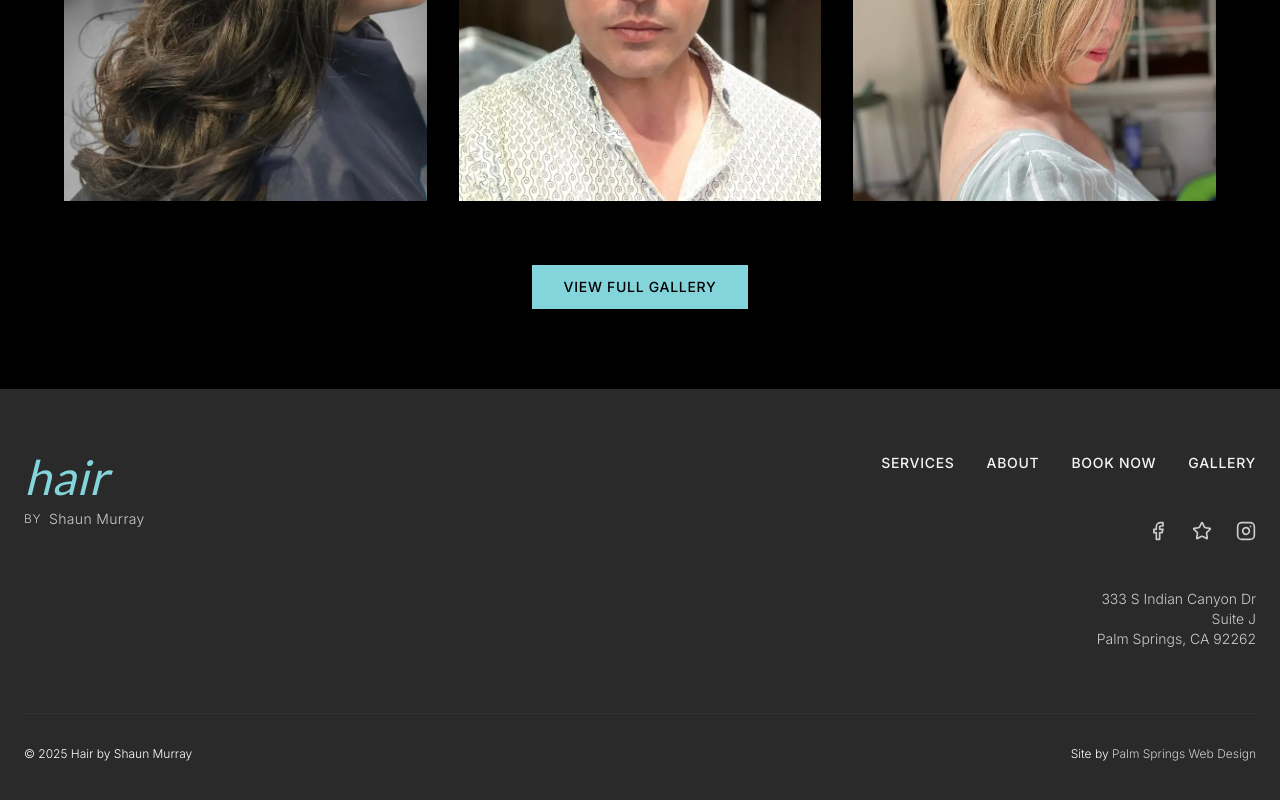
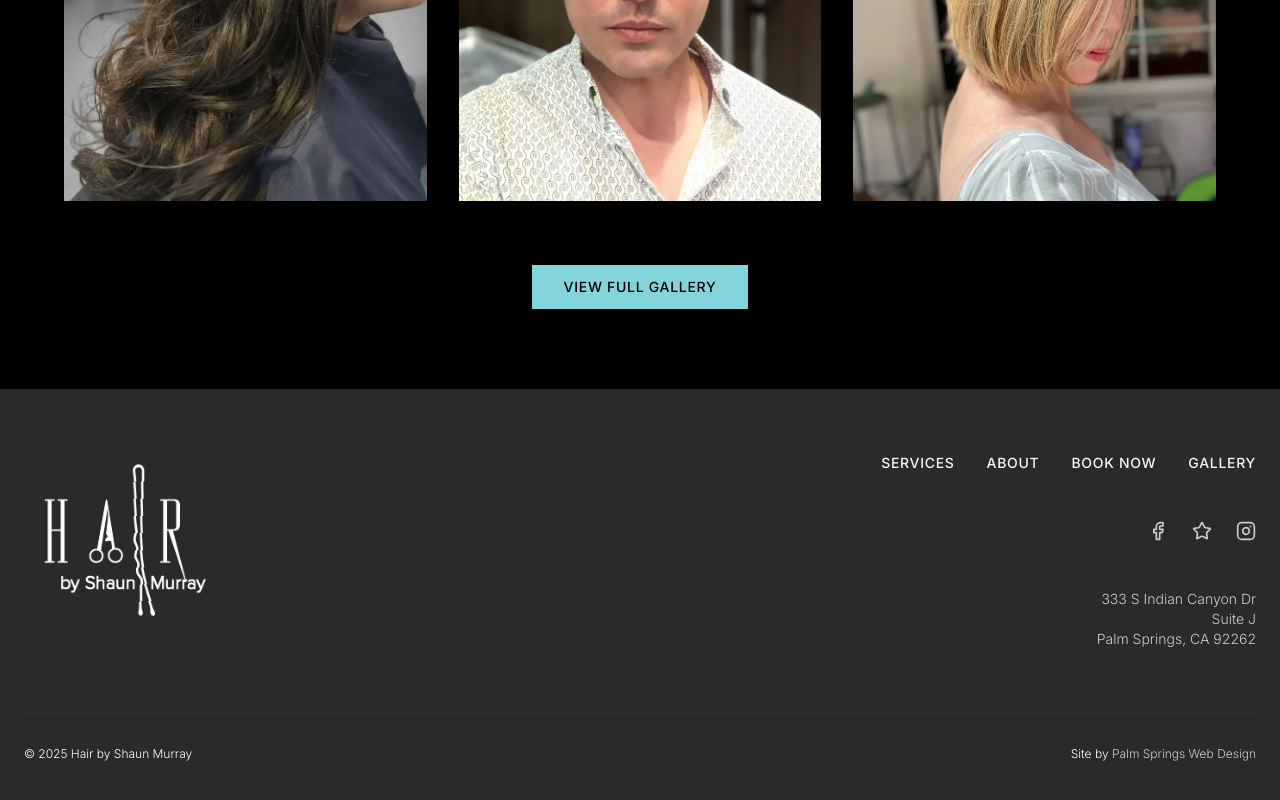
Before and after one commit to jbentley10/hair-by-shaun-murray, a Next.js app: page / in a window 1280 px wide. Shown: the part 3114-3914 px from the top of the page. Built offline with nearby package versions, Linux system fonts and the light colour scheme.

Commit message:
Update footer logo

```diff
--- a/app/about/page.tsx
+++ b/app/about/page.tsx
@@ -17,7 +17,7 @@ export default function Page() {
         imageAlt="Hair color transformation showing before and after - blonde hair transformed to vibrant purple"
         reverse={false}
       />
-      <Footer />
+      <Footer theme="dark"/>
     </div>
   )
 }
--- a/app/book-now/page.tsx
+++ b/app/book-now/page.tsx
@@ -13,7 +13,7 @@ export default function Page() {
       />
       <TwoColumnBlock heading="Online Booking" reverse={false} />
       <iframe src="https://ronsmith.salonmonster.com/client/index.php?layout=2" width='100%' min-width='630px' style={{minHeight: 600}}></iframe>
-      <Footer />
+      <Footer theme="light"/>
     </div>
   )
 }
--- a/app/gallery/page.tsx
+++ b/app/gallery/page.tsx
@@ -12,7 +12,7 @@ export default function Page() {
         bodyText="Hair artistry in Palm Springs, where style meets personalized care."
       />
       <Gallery hasButton={false} />
-      <Footer />
+      <Footer theme="dark"/>
     </div>
   )
 }
--- a/app/page.tsx
+++ b/app/page.tsx
@@ -27,7 +27,7 @@ export default function Page() {
         reverse={true}
       />
       <Gallery hasButton={true} />
-      <Footer />
+      <Footer theme="dark" />
     </div>
   )
 }
--- a/app/services/page.tsx
+++ b/app/services/page.tsx
@@ -37,7 +37,7 @@ export default function Page() {
         imageAlt="Hair color transformation showing before and after - blonde hair transformed to vibrant purple"
         reverse={false}
       />
-      <Footer />
+      <Footer theme="light"/>
     </div>
   )
 }
--- a/components/footer.tsx
+++ b/components/footer.tsx
@@ -1,24 +1,15 @@
 import Link from "next/link"
 import { Facebook, Star, Instagram } from "lucide-react"
+import Image from "next/image"
 
-export default function Footer() {
+export default function Footer({ theme = "light" }: { theme?: "light" | "dark" }) {
   return (
     <footer className="px-6 py-16" style={{ backgroundColor: "var(--bg-tertiary)" }}>
       <div className="max-w-7xl mx-auto">
         <div className="grid grid-cols-1 lg:grid-cols-2 gap-12 items-start">
           {/* Left Side - Logo */}
           <div className="flex flex-col">
-            <h2 className="logo-text text-4xl md:text-5xl leading-none" style={{ color: "var(--accent-primary)" }}>
-              hair
-            </h2>
-            <div className="flex items-center gap-2 mt-2">
-              <span className="text-xs font-light uppercase tracking-wider" style={{ color: "var(--text-muted)" }}>
-                by
-              </span>
-              <span className="text-sm font-light tracking-wide" style={{ color: "var(--text-muted)" }}>
-                Shaun Murray
-              </span>
-            </div>
+            <Image src={theme == "dark" ? "/logo--white.png" : "/logo--black.png"} alt="Hair by Shaun Murray" width={200} height={100} />
           </div>
 
           {/* Right Side - Navigation, Social, Address */}
```
